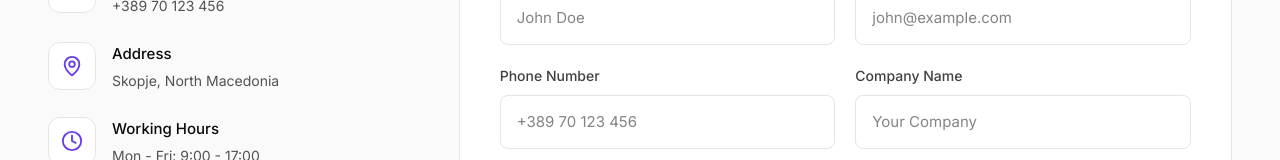
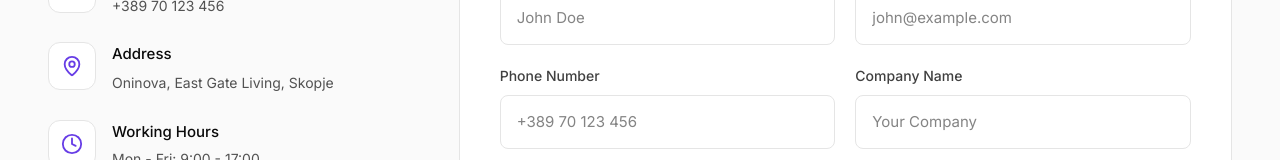
Before and after one commit to ardijancuri/Web-Platform-app, a Next.js app: page /en/contact in a window 1280 px wide. Shown: the part 627-787 px from the top of the page. Built offline with nearby package versions, Linux system fonts and the light colour scheme.

Commit message:
upated map in contact page

```diff
--- a/src/app/[locale]/contact/page.tsx
+++ b/src/app/[locale]/contact/page.tsx
@@ -102,8 +102,8 @@ function ContactPageContent() {
     {
       icon: MapPin,
       title: t('info.address'),
-      value: 'Skopje, North Macedonia',
-      href: null,
+      value: 'Oninova, East Gate Living, Skopje',
+      href: 'https://maps.google.com/?q=Oninova+East+Gate+Living+Skopje',
     },
     {
       icon: Clock,
@@ -522,7 +522,7 @@ function ContactPageContent() {
             style={{ borderRadius: '16px', border: '1px solid #E5E5E5' }}
           >
             <iframe
-              src="https://www.google.com/maps/embed?pb=!1m18!1m12!1m3!1d47567.42028252057!2d21.393792!3d41.9981!2m3!1f0!2f0!3f0!3m2!1i1024!2i768!4f13.1!3m3!1m2!1s0x1354151e7b2f33f9%3A0x5c8d6a3c14f2c9c4!2sSkopje%2C%20North%20Macedonia!5e0!3m2!1sen!2sus!4v1705512000000!5m2!1sen!2sus"
+              src="https://www.google.com/maps?q=Oninova+East+Gate+Living+Skopje&output=embed"
               width="100%"
               height="400"
               style={{ border: 0 }}
```
